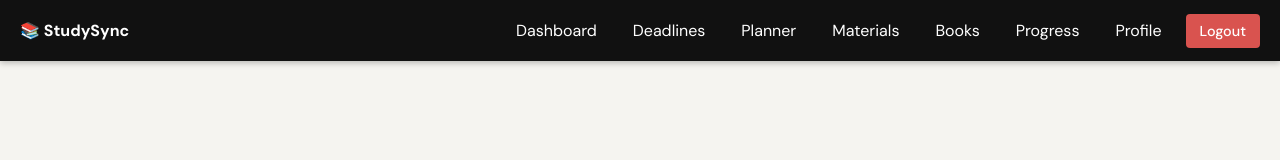
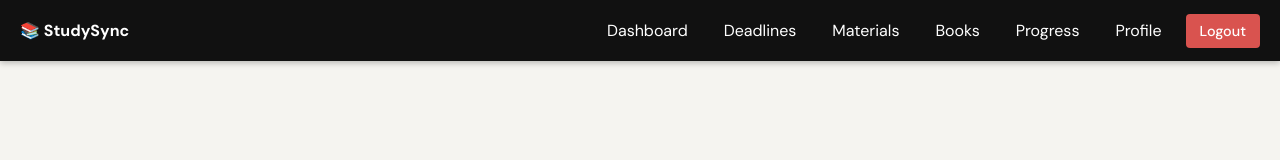
Before and after one commit to zzahra-s/StudySync, a React (Create React App) app in the folder frontend/: page /dashboard in a window 1280 px wide. Shown: the top 160 px of the page. Built offline with nearby package versions, Linux system fonts and the light colour scheme; sample sign-in values are in the browser's storage.

Commit message:
Update App.js

```diff
--- a/frontend/src/App.js
+++ b/frontend/src/App.js
@@ -9,7 +9,6 @@ import Semesters from './pages/Semesters';
 import Courses from './pages/Courses';
 import GradeEntry from './pages/GradeEntry';
 import DeadlinesPage from './pages/DeadlinesPage';
-import StudyPlannerPage from './pages/StudyPlannerPage';
 import CourseMaterialsPage from './pages/CourseMaterialsPage';
 import BooksPage from './pages/BooksPage';
 import TaskProgressDashboard from './pages/TaskProgressDashboard';
@@ -19,6 +18,7 @@ function App() {
 
   const handleLogout = () => {
     localStorage.removeItem('token');
+    localStorage.removeItem('user');
     localStorage.removeItem('studentId');
     localStorage.removeItem('userId');
     localStorage.removeItem('email');
@@ -71,7 +71,6 @@ function App() {
           <div style={navbarStyles.linkGroup}>
             <Link to="/dashboard" style={navbarStyles.navLink}>Dashboard</Link>
             <Link to="/deadlines" style={navbarStyles.navLink}>Deadlines</Link>
-            <Link to="/study-planner" style={navbarStyles.navLink}>Planner</Link>
             <Link to="/materials" style={navbarStyles.navLink}>Materials</Link>
             <Link to="/books" style={navbarStyles.navLink}>Books</Link>
             <Link to="/progress" style={navbarStyles.navLink}>Progress</Link>
@@ -92,7 +91,6 @@ function App() {
           <Route path="/semesters/:semesterId/courses" element={<ProtectedRoute><Courses /></ProtectedRoute>} />
           <Route path="/courses/:courseId/grade" element={<ProtectedRoute><GradeEntry /></ProtectedRoute>} />
           <Route path="/deadlines" element={<ProtectedRoute><DeadlinesPage /></ProtectedRoute>} />
-          <Route path="/study-planner" element={<ProtectedRoute><StudyPlannerPage /></ProtectedRoute>} />
           <Route path="/materials" element={<ProtectedRoute><CourseMaterialsPage /></ProtectedRoute>} />
           <Route path="/books" element={<ProtectedRoute><BooksPage /></ProtectedRoute>} />
           <Route path="/progress" element={<ProtectedRoute><TaskProgressDashboard /></ProtectedRoute>} />
```
